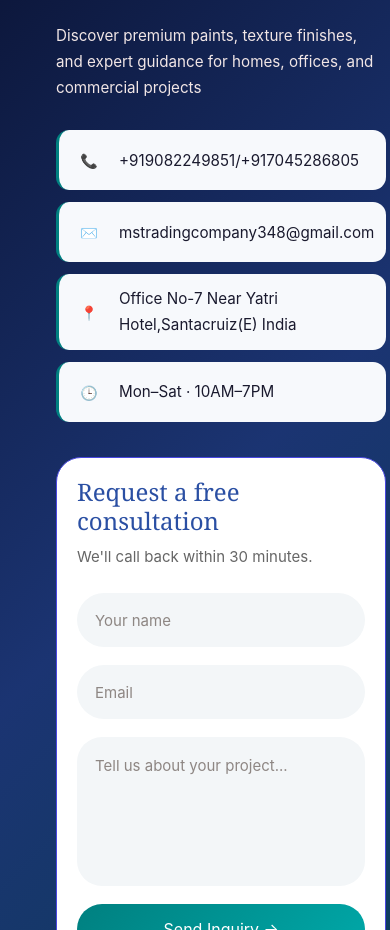
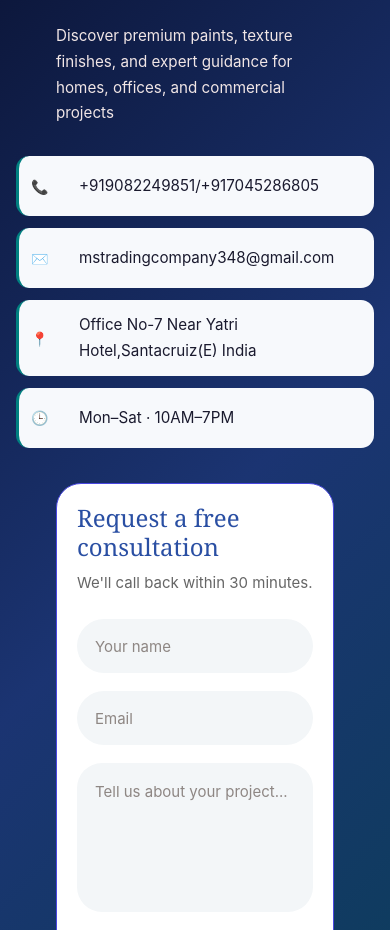
Before and after one commit to SanvedM/ms_porthfolio, a React (Vite) app: page / in a window 390 px wide. Shown: the part 3907-4837 px from the top of the page. Built offline with nearby package versions, Linux system fonts and the light colour scheme.

Commit message:
change in contact frm

```diff
--- a/src/Contact.css
+++ b/src/Contact.css
@@ -72,7 +72,7 @@ min-width:42px;
 
 display:flex;
 align-items:center;
-justify-content:center;
+/* justify-content:center; */
 
 color:white;
 
@@ -236,6 +236,13 @@ padding:12px;
 width:100%;
 }
 
+.contact-info{
+display:flex;
+flex-direction:column;
+gap:12px;
+margin: 0 -40px;
+}
+
 }
 
 /* VERY SMALL DEVICES */
@@ -271,6 +278,12 @@ width:100%;
 .form-box h3{
 font-size:24px;
 }
+.contact-info{
+display:flex;
+flex-direction:column;
+gap:12px;
+margin: 0 -40px;
+}
 
 }
 
```
